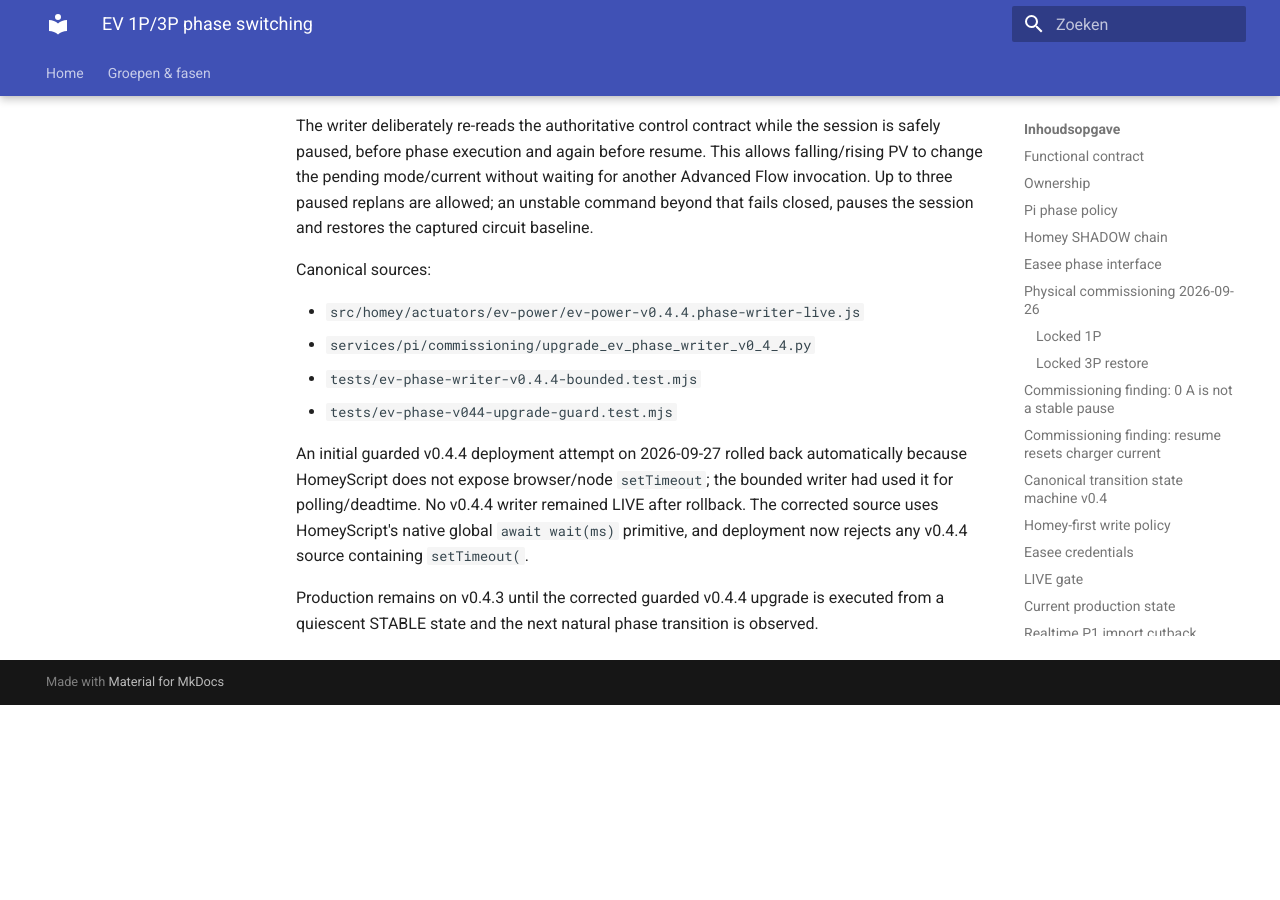
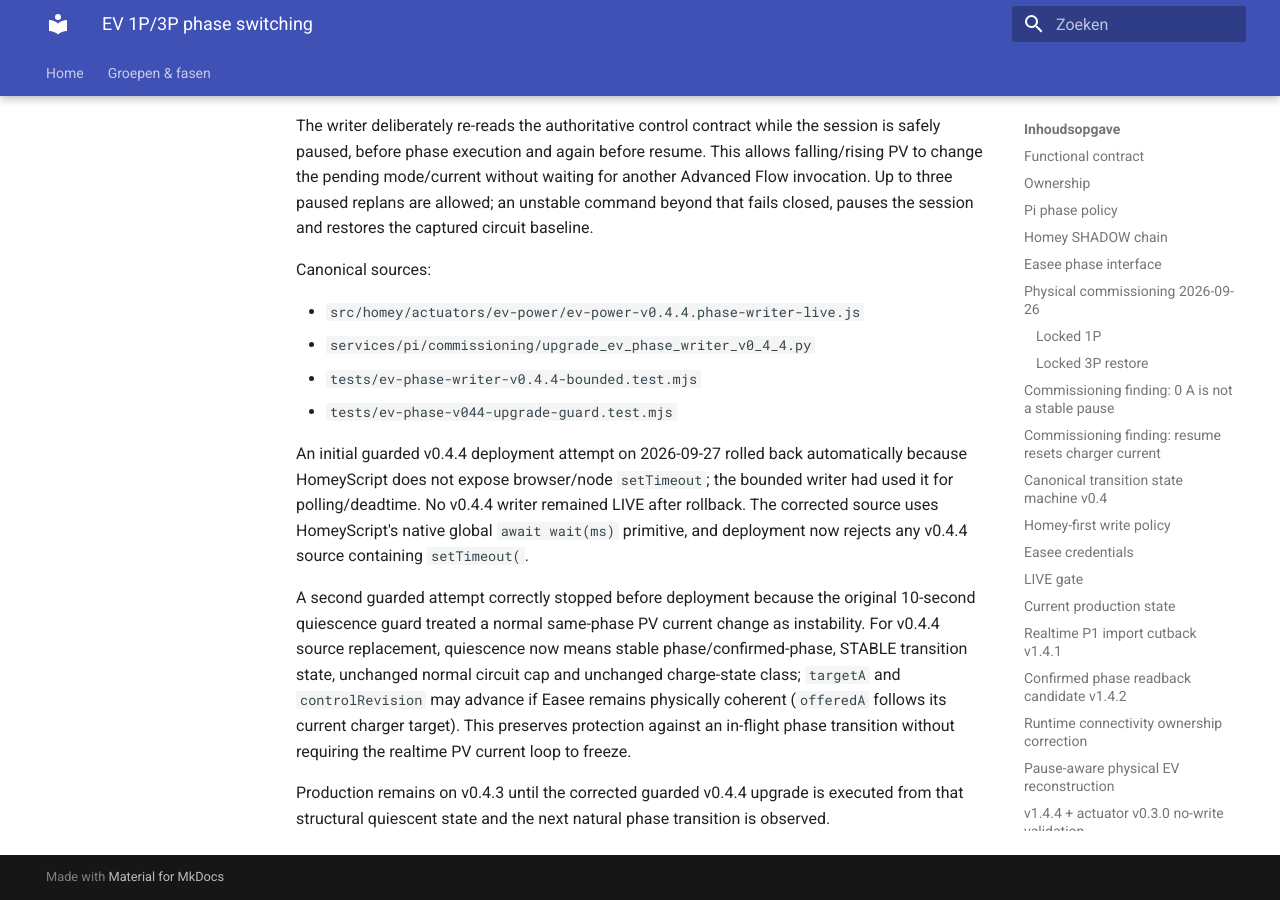
Before and after one commit to OnsKasteeltje/homey-energy-manual, an MkDocs documentation site: the page built from docs/architecture/ev-phase-switching-v0.1.md, in a window 1280 px wide and 900 px high, scrolled down 19514 px. Built offline with MkDocs 1.6.1 and Material for MkDocs 9.7.7, drawn with Linux system fonts in a browser that asks for light colours; before the commit the page ends 20219 px from its top, so only the background shows below that.

Commit message:
docs(ev): define structural v0.4.4 upgrade quiescence

```diff
--- a/docs/architecture/ev-phase-switching-v0.1.md
+++ b/docs/architecture/ev-phase-switching-v0.1.md
@@ -729,4 +729,6 @@ Canonical sources:
 
 An initial guarded v0.4.4 deployment attempt on 2026-09-27 rolled back automatically because HomeyScript does not expose browser/node `setTimeout`; the bounded writer had used it for polling/deadtime. No v0.4.4 writer remained LIVE after rollback. The corrected source uses HomeyScript's native global `await wait(ms)` primitive, and deployment now rejects any v0.4.4 source containing `setTimeout(`.
 
-Production remains on v0.4.3 until the corrected guarded v0.4.4 upgrade is executed from a quiescent STABLE state and the next natural phase transition is observed.
+A second guarded attempt correctly stopped before deployment because the original 10-second quiescence guard treated a normal same-phase PV current change as instability. For v0.4.4 source replacement, quiescence now means stable phase/confirmed-phase, STABLE transition state, unchanged normal circuit cap and unchanged charge-state class; `targetA` and `controlRevision` may advance if Easee remains physically coherent (`offeredA` follows its current charger target). This preserves protection against an in-flight phase transition without requiring the realtime PV current loop to freeze.
+
+Production remains on v0.4.3 until the corrected guarded v0.4.4 upgrade is executed from that structural quiescent state and the next natural phase transition is observed.
```
